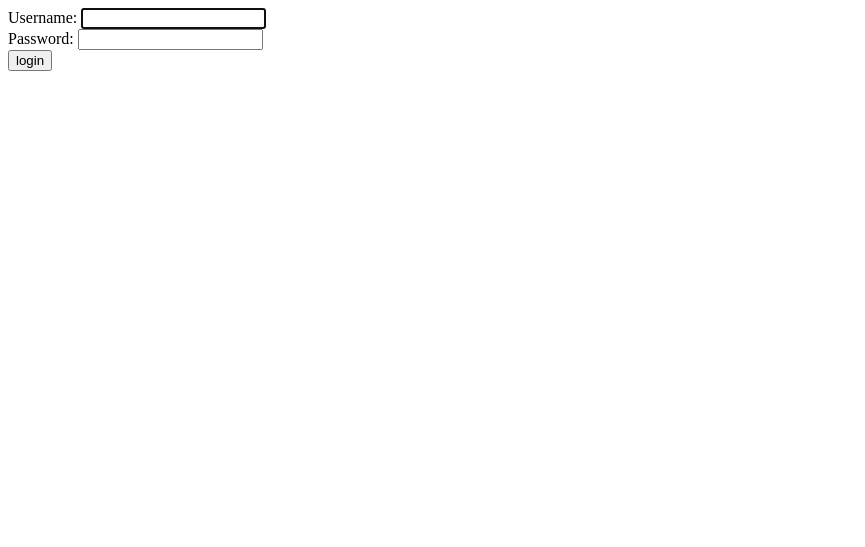
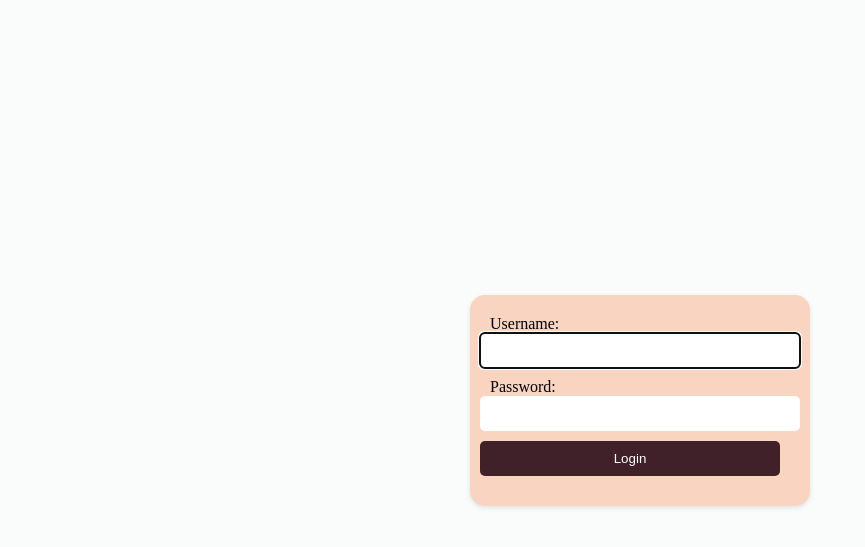
Before and after one commit to guizin-15/Insper-Jr-Case-III, a Django app: page /accounts/login/ in a window 1280 px wide. Shown: the top 547 px of the page, without its empty margins (0-865 px from the left). Run offline with Django 4.2, Linux system fonts and the light colour scheme.

Commit message:
feat: html login

```diff
--- a/templates/registration/login.html
+++ b/templates/registration/login.html
@@ -4,16 +4,57 @@
     <meta charset="UTF-8">
     <meta name="viewport" content="width=device-width, initial-scale=1.0">
     <title>Document</title>
+    <style>
+        body {
+            margin: 0;
+            padding: 0;
+            display: flex;
+            justify-content: center;
+            align-items: center;
+            height: 100vh;
+            background-color: #FAFCFB;
+        }
+
+        .login-form {
+            width: 300px;
+            padding: 20px;
+            background-color: #F9D4C1;
+            border-radius: 15px;
+            box-shadow: 0 2px 5px rgba(0, 0, 0, 0.1);
+        }
+
+        .login-form input {
+            width: calc(100%); /* Largura ajustada para incluir a margem */
+            padding: 10px;
+            margin-bottom: 10px;
+            border: none;
+            border-radius: 5px;
+            margin-left: -10px; /* Mova os campos 10 pixels para a esquerda */
+        }
+
+        .login-form input[type="submit"] {
+            background-color: #402129;
+            color: white;
+            border: none;
+            border-radius: 5px;
+            padding: 10px;
+            cursor: pointer;
+        }
+
+        .login-form input[type="submit"]:hover {
+            background-color: #733250;
+        }
+    </style>
 </head>
 <body>
 
 {% block content %}
 
 {% if form.errors %}
-<p>Usuário ou senha incorretos. Por favor, tente novamente.</p>
+<p style="color: #C0614B;">Usuário ou senha incorretos. Por favor, tente novamente.</p>
 {% endif %}
 
-<form method="post" action="{% url 'login' %}">
+<form class="login-form" method="post" action="{% url 'login' %}">
     {% csrf_token %}
     <div>
         {{ form.username.label_tag }}
@@ -25,7 +66,7 @@
         {{ form.password }}
     </div>
 
-  <input type="submit" value="login">
+    <input type="submit" value="Login">
     <input type="hidden" name="next" value="{{ next }}">
 </form>
 
```
Lines whose indentation alone changed are shown as unchanged.
